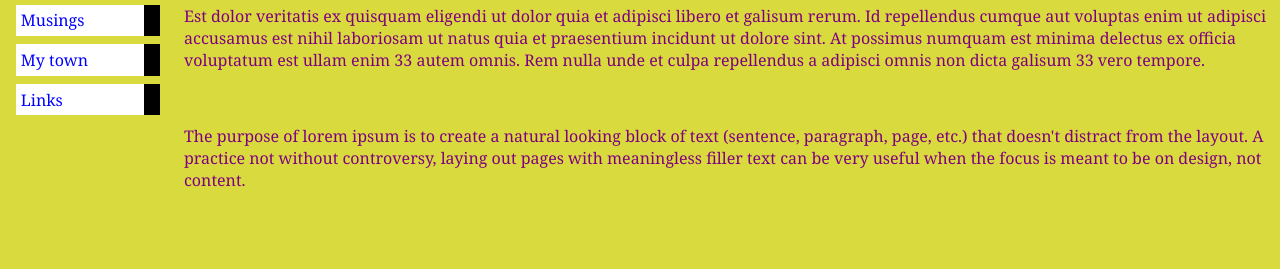
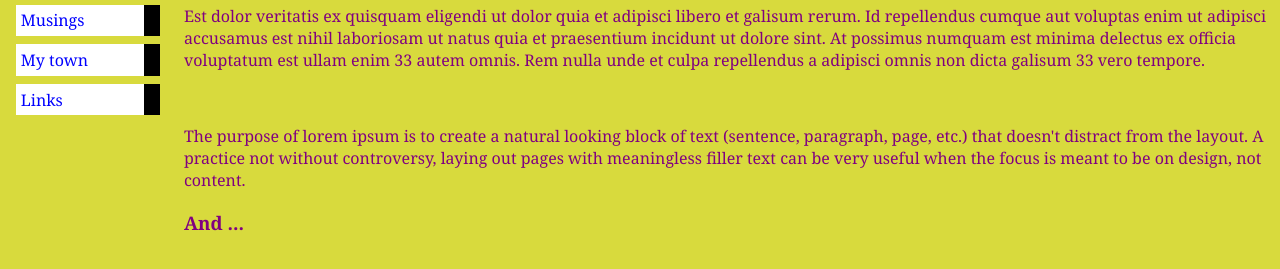
Before and after one commit to kavehhajsadeghi/git-test, a plain HTML site: page links.html in a window 1280 px wide. Shown: the part 75-344 px from the top of the page. Drawn offline with Linux system fonts and the light colour scheme.

Commit message:
add h3 tag

```diff
--- a/links.html
+++ b/links.html
@@ -30,5 +30,7 @@ Rem nulla unde et culpa repellendus a adipisci omnis non dicta galisum 33 vero t
 The purpose of lorem ipsum is to create a natural looking block of text (sentence, paragraph, page, etc.) that doesn't distract from the layout. A practice not without controversy, laying out pages with meaningless filler text can be very useful when the focus is meant to be on design, not content.
 </p>
 
+<h3>And ...</h3>
+
 </body>
 </html>
```
